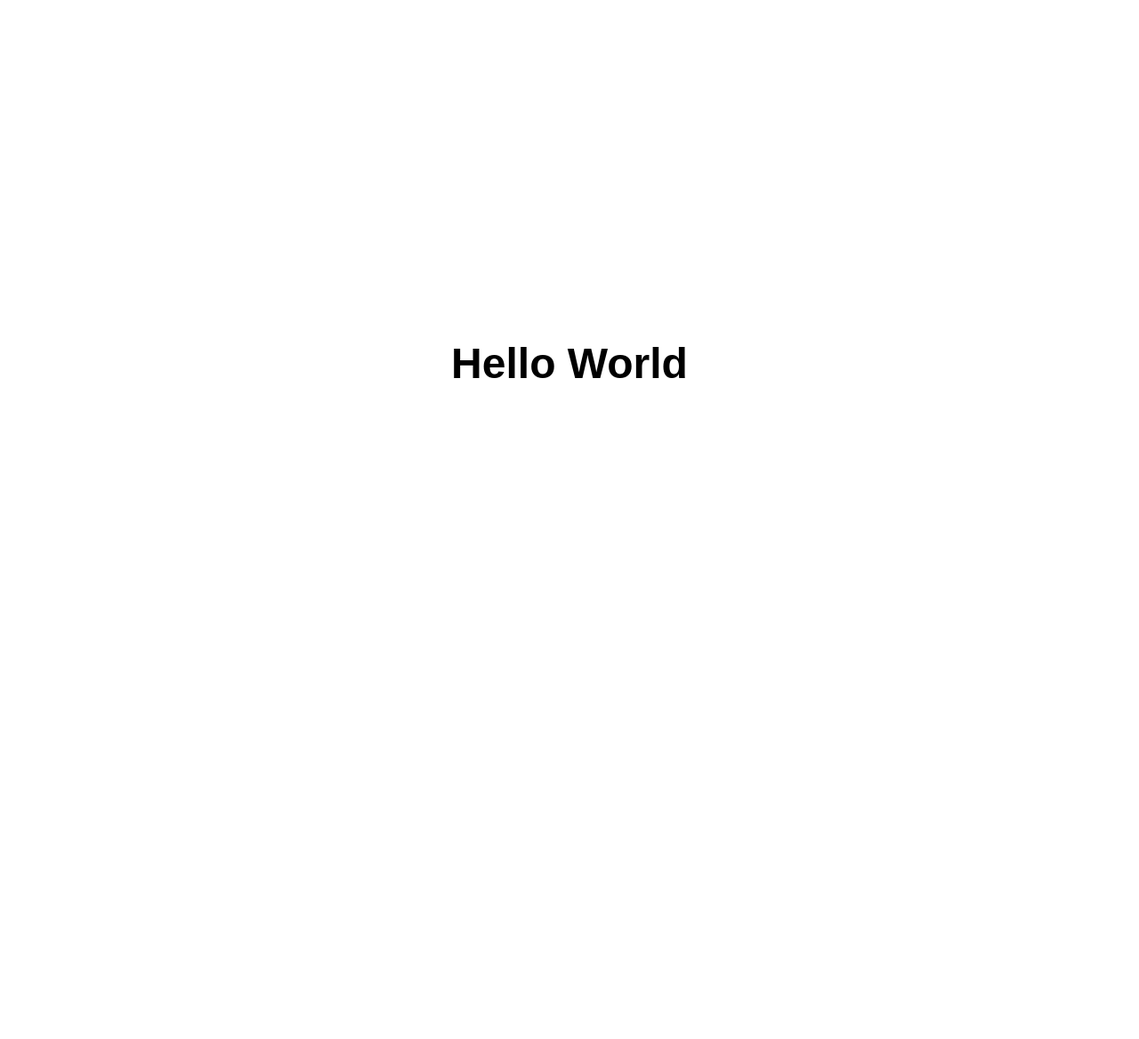
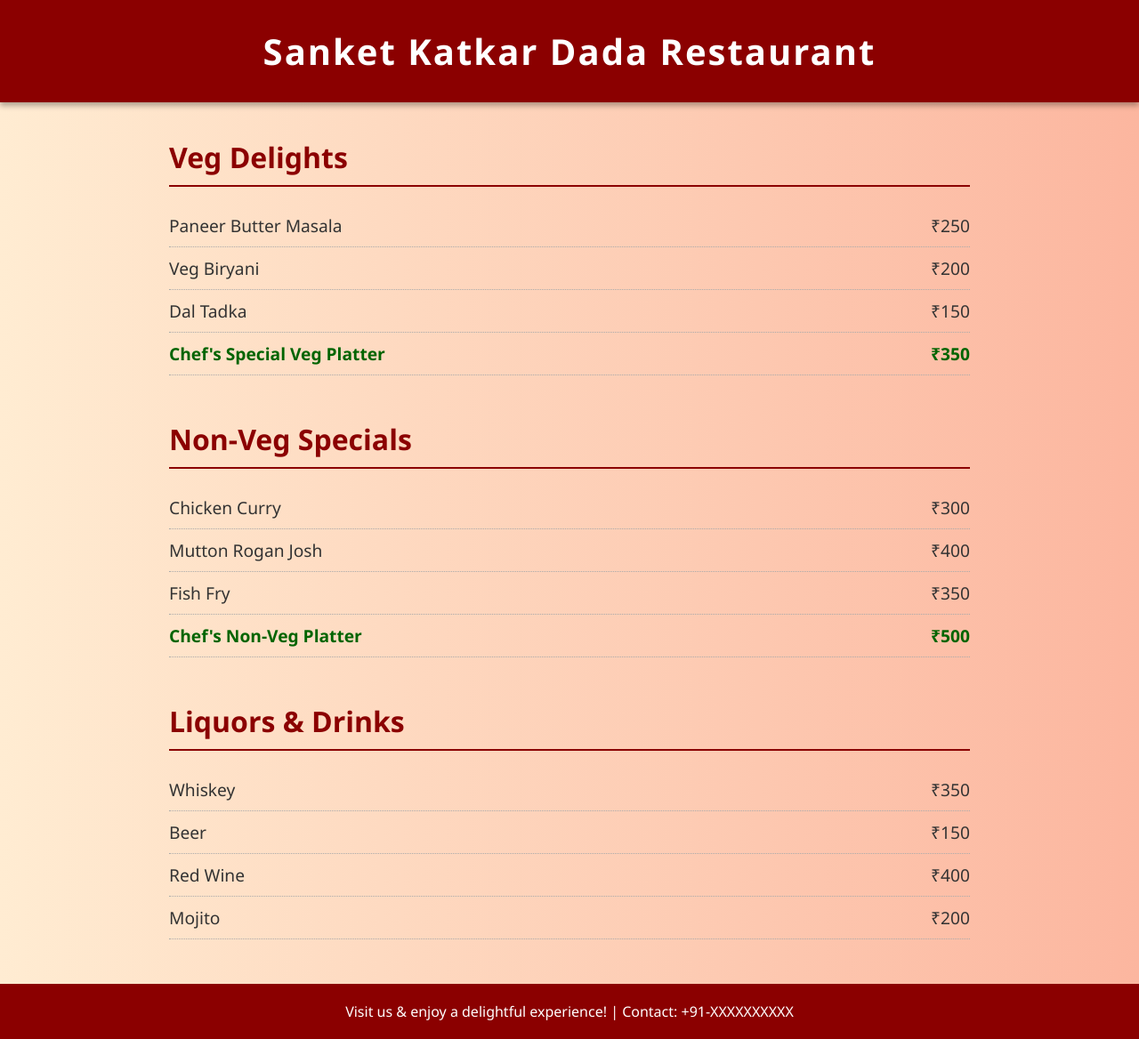
Before and after one commit to VivekMore3/QrCode, a plain HTML site: page index.html in a window 1280 px wide. Shown: the whole page at 89% size. Before the commit the page ends 816 px from the top, so only its background shows below. Drawn offline with Linux system fonts and the light colour scheme.

Commit message:
Hotel Success

```diff
--- a/index.html
+++ b/index.html
@@ -3,24 +3,113 @@
 
 <head>
     <meta charset="UTF-8">
-    <title>Hello World</title>
+    <title>Sanket Katkar Dada Restaurant Menu</title>
     <style>
+        /* General body styles */
         body {
-            display: flex;
-            justify-content: center;
-            align-items: center;
-            height: 100vh;
-            font-family: sans-serif;
+            margin: 0;
+            font-family: 'Segoe UI', Tahoma, Geneva, Verdana, sans-serif;
+            background: linear-gradient(to right, #ffecd2, #fcb69f);
+            color: #333;
         }
 
-        h1 {
-            font-size: 3rem;
+        /* Header styles */
+        header {
+            background-color: #8B0000;
+            color: white;
+            text-align: center;
+            padding: 30px 0;
+            font-size: 2.5rem;
+            font-weight: bold;
+            letter-spacing: 2px;
+            box-shadow: 0 4px 6px rgba(0, 0, 0, 0.3);
+        }
+
+        /* Menu container */
+        .menu-container {
+            max-width: 900px;
+            margin: 40px auto;
+            padding: 0 20px;
+        }
+
+        /* Section styles */
+        .menu-section {
+            margin-bottom: 50px;
+        }
+
+        .menu-section h2 {
+            font-size: 2rem;
+            color: #8B0000;
+            border-bottom: 2px solid #8B0000;
+            padding-bottom: 10px;
+            margin-bottom: 20px;
+        }
+
+        /* Menu items */
+        .menu-item {
+            display: flex;
+            justify-content: space-between;
+            padding: 10px 0;
+            font-size: 1.2rem;
+            border-bottom: 1px dotted #aaa;
+        }
+
+        /* Highlight specials */
+        .special {
+            color: #006400;
+            font-weight: bold;
+        }
+
+        /* Footer */
+        footer {
+            text-align: center;
+            padding: 20px 0;
+            background-color: #8B0000;
+            color: white;
+            font-size: 1rem;
         }
     </style>
 </head>
 
 <body>
-    <h1>Hello World</h1>
+    <header>
+        Sanket Katkar Dada Restaurant
+    </header>
+
+    <div class="menu-container">
+
+        <!-- Veg Menu -->
+        <div class="menu-section">
+            <h2>Veg Delights</h2>
+            <div class="menu-item"><span>Paneer Butter Masala</span><span>₹250</span></div>
+            <div class="menu-item"><span>Veg Biryani</span><span>₹200</span></div>
+            <div class="menu-item"><span>Dal Tadka</span><span>₹150</span></div>
+            <div class="menu-item special"><span>Chef's Special Veg Platter</span><span>₹350</span></div>
+        </div>
+
+        <!-- Non-Veg Menu -->
+        <div class="menu-section">
+            <h2>Non-Veg Specials</h2>
+            <div class="menu-item"><span>Chicken Curry</span><span>₹300</span></div>
+            <div class="menu-item"><span>Mutton Rogan Josh</span><span>₹400</span></div>
+            <div class="menu-item"><span>Fish Fry</span><span>₹350</span></div>
+            <div class="menu-item special"><span>Chef's Non-Veg Platter</span><span>₹500</span></div>
+        </div>
+
+        <!-- Liquors -->
+        <div class="menu-section">
+            <h2>Liquors & Drinks</h2>
+            <div class="menu-item"><span>Whiskey</span><span>₹350</span></div>
+            <div class="menu-item"><span>Beer</span><span>₹150</span></div>
+            <div class="menu-item"><span>Red Wine</span><span>₹400</span></div>
+            <div class="menu-item"><span>Mojito</span><span>₹200</span></div>
+        </div>
+
+    </div>
+
+    <footer>
+        Visit us & enjoy a delightful experience! | Contact: +91-XXXXXXXXXX
+    </footer>
 </body>
 
 </html>
```
